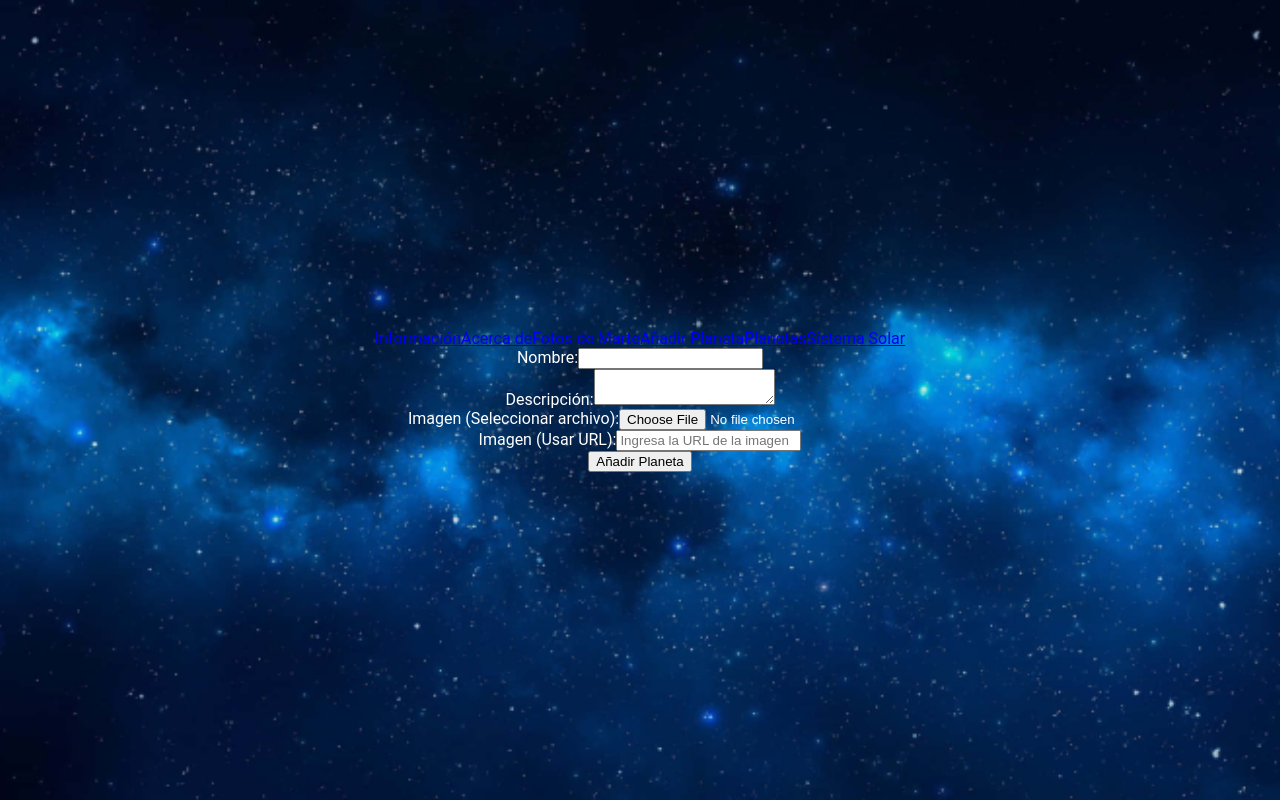
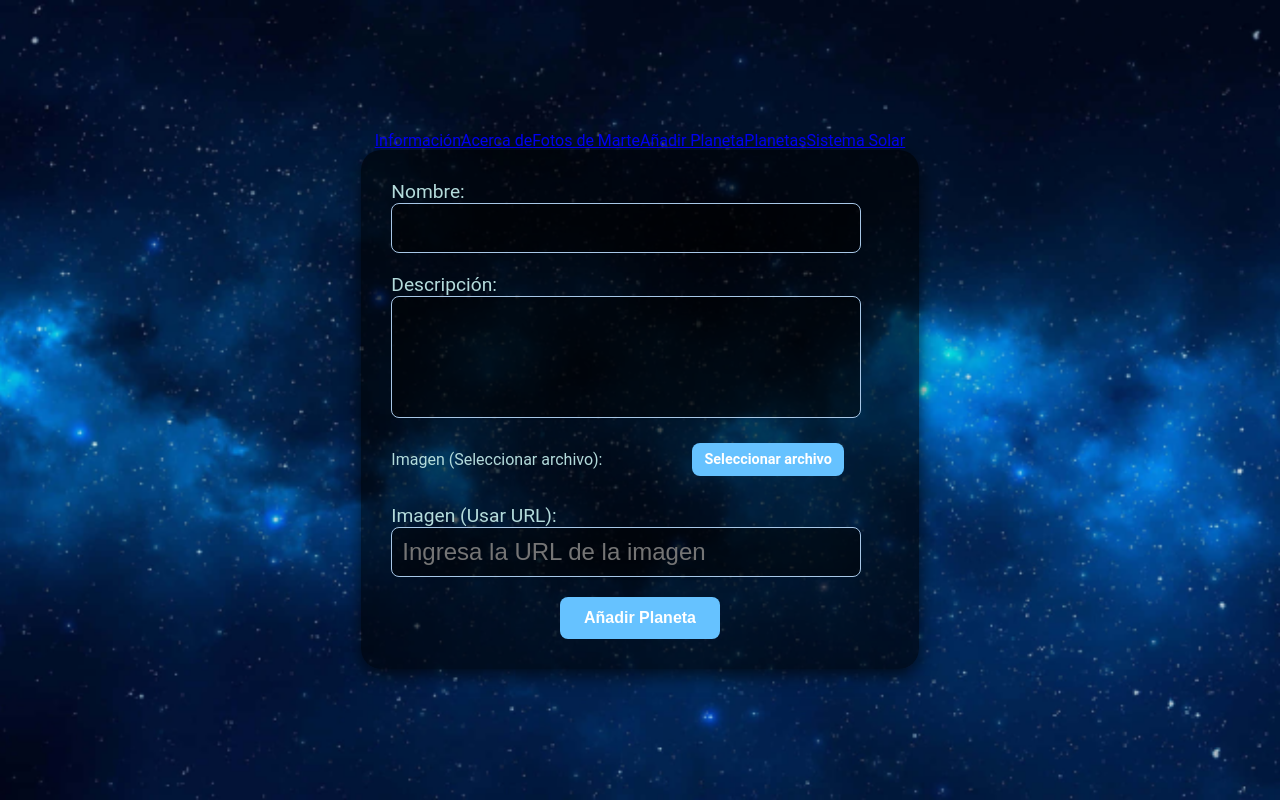
Before and after one commit to Kdnastone/astrolunar, a React (Vite) app: page /crear in a window 1280 px wide. Built offline with nearby package versions, Linux system fonts and the light colour scheme.

Commit message:
estilos del formulario

```diff
--- a/src/pages/Crear.jsx
+++ b/src/pages/Crear.jsx
@@ -1,6 +1,7 @@
 
 // importar librerías necesarias
 import { useState } from "react";
+import "../styles/Form.css"
 
 // Crear componente funcional Crear
 const Crear = ({ onAddPlanet }) => {
@@ -69,9 +70,10 @@ const Crear = ({ onAddPlanet }) => {
         </label>
       </div>
       <div>
-        <label>
+        <label className="file-label">
           Imagen (Seleccionar archivo):
-          <input type="file" accept="image/*" onChange={handleImageChange} />
+          <input type="file" accept="image/*" onChange={handleImageChange} className="file-input" />
+          <span className="custom-file-button">Seleccionar archivo</span>
         </label>
       </div>
       <div>
--- /dev/null
+++ b/src/styles/Form.css
@@ -0,0 +1,130 @@
+    form {
+        background-color: rgba(0, 0, 0, 0.6);
+        padding: 30px;
+        border-radius: 20px;
+        max-width: 500px;
+        box-shadow: 0 6px 18px rgba(0, 0, 0, 0.7);
+        text-align: left;
+        margin: 0 auto;
+        animation: fadeIn 1s ease-out;
+    }
+
+    form div {
+        margin-bottom: 20px;
+    }
+
+    form label {
+        color: #b4dbdb;
+        font-size: 1.2rem;
+        display: block;
+        margin-bottom: 8px;
+    }
+
+    form input[type="text"],
+    form input[type="file"],
+    form textarea {
+        width: 90%;
+        padding: 10px;
+        font-size: 1.5rem;
+        color: #ffffff;
+        background-color: rgba(0, 0, 0, 0.5);
+        border: 1px solid #a7c7e7;
+        border-radius: 8px;
+        outline: none;
+        transition: background-color 0.3s ease, transform 0.2s ease-in-out;
+    }
+
+    form input[type="text"]:focus,
+    form input[type="file"]:focus,
+    form textarea:focus {
+        background-color: rgba(0, 0, 0, 0.8);
+        transform: scale(1.02);
+    }
+
+    form textarea {
+        height: 100px;
+        resize: none;
+    }
+
+    button[type="submit"] {
+        background-color: #66c2ff;
+        color: #ffffff;
+        border: none;
+        padding: 12px 24px;
+        font-size: 1rem;
+        font-weight: bold;
+        border-radius: 8px;
+        cursor: pointer;
+        transition: background-color 0.3s ease, transform 0.2s ease-in-out;
+        display: block;
+        margin: 0 auto;
+    }
+
+    button[type="submit"]:hover {
+        background-color: #ff9f00;
+        transform: scale(1.05);
+    }
+
+    button[type="submit"]:active {
+        background-color: #ff1493;
+    }
+
+    h3 {
+        color: #a7c7e7;
+        font-size: 1.3rem;
+        text-align: center;
+    }
+
+    img {
+        display: block;
+        margin: 15px auto;
+        border-radius: 10px;
+        box-shadow: 0 4px 10px rgba(0, 0, 0, 0.7);
+        max-width: 150px;
+        max-height: 150px;
+    }
+
+
+    @keyframes fadeIn {
+        from {
+        opacity: 0;
+        transform: translateY(20px);
+        }
+        to {
+        opacity: 1;
+        transform: translateY(0);
+        }
+    }
+    .file-label {
+    display: inline-flex;
+    align-items: center;
+    gap: 90px;
+    font-size: 1rem;
+    color: #b4dbdb;
+    }
+
+    .file-input {
+    display: none;
+    }
+
+    .custom-file-button {
+    display: inline-block;
+    padding: 8px 12px;
+    background-color: #66c2ff;
+    color: #ffffff;
+    font-size: 0.9rem;
+    font-weight: bold;
+    border: none;
+    border-radius: 8px;
+    cursor: pointer;
+    transition: background-color 0.3s ease, transform 0.2s ease-in-out;
+    }
+
+    .custom-file-button:hover {
+    background-color: #ff9f00;
+    transform: scale(1.05);
+    }
+
+    .custom-file-button:active {
+    background-color: #ff1493;
+    }
```
